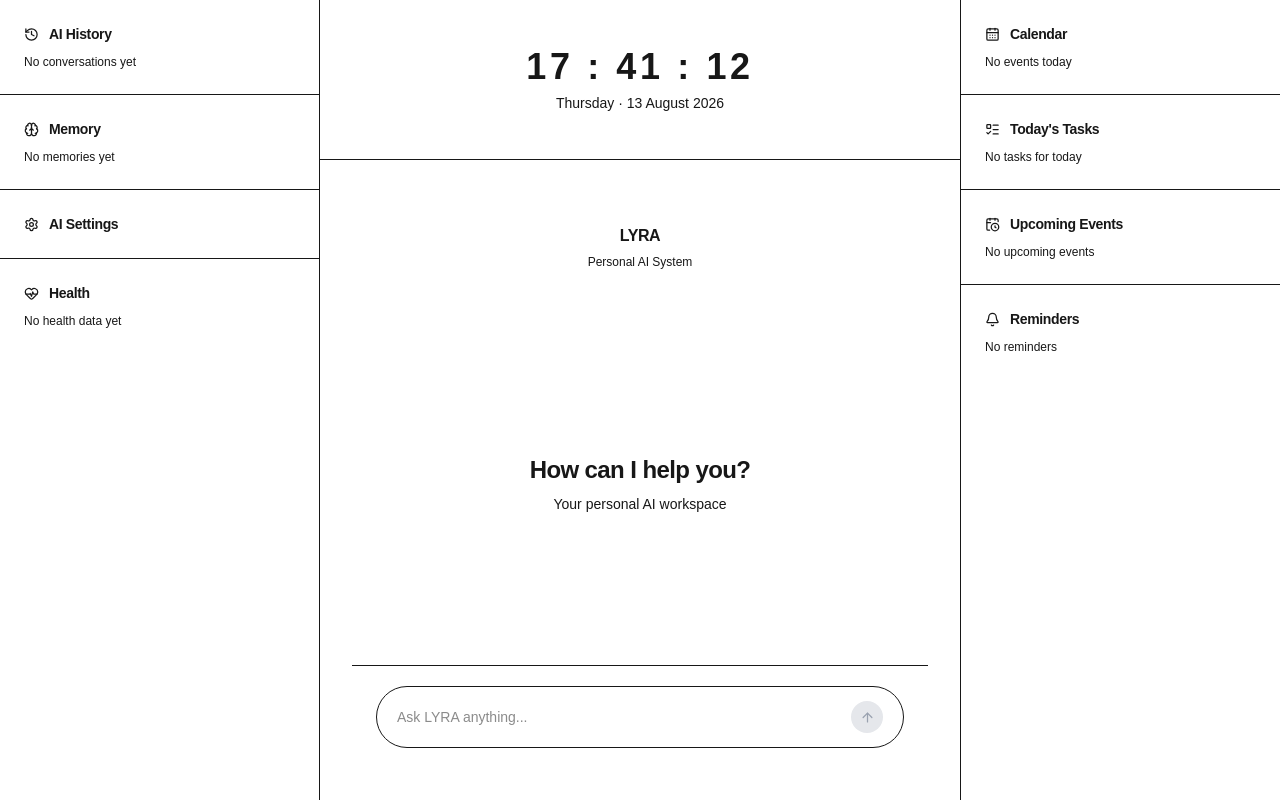
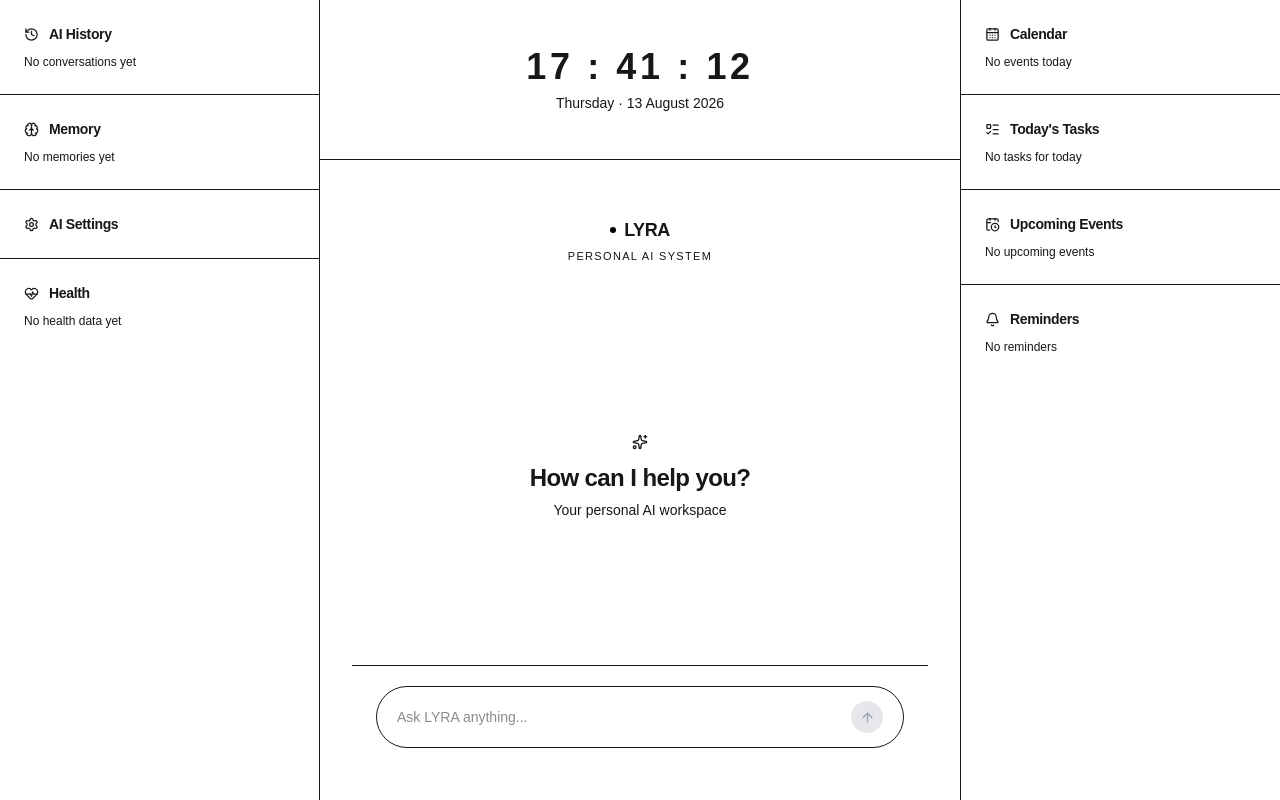
Before and after one commit to Aniketweb17/LifeOS, a Next.js app in the folder LifeOS/frontend/: page / in a window 1280 px wide. Built offline with nearby package versions, Linux system fonts and the light colour scheme.

Commit message:
updated Header UI

```diff
--- a/LifeOS/frontend/components/Layout/lyra-workspace.tsx
+++ b/LifeOS/frontend/components/Layout/lyra-workspace.tsx
@@ -2,6 +2,7 @@
 "use client";
 
 import { useEffect, useRef, useState } from "react";
+import { Sparkles } from "lucide-react";
 import { LyraCommandBar } from "./lyra-command-bar";
 
 type ConversationRole = "user" | "lyra";
@@ -14,8 +15,8 @@ type ConversationMessage = {
 
 export default function LyraWorkspace() {
   const [messages, setMessages] = useState<ConversationMessage[]>([]);
-  const messagesEndRef = useRef<HTMLDivElement | null>(null);
   const hasMessages = messages.length > 0;
+  const messagesEndRef = useRef<HTMLDivElement>(null);
 
   useEffect(() => {
     messagesEndRef.current?.scrollIntoView({ behavior: "smooth" });
@@ -32,11 +33,19 @@ export default function LyraWorkspace() {
 
   return (
     <div className="flex h-full w-full min-w-0 flex-col">
-      <div className="flex shrink-0 flex-col items-center gap-1.5 px-6 py-8">
-        <span className="font-display text-base font-semibold tracking-tight text-text">
+      <div className="flex shrink-0 flex-col items-center gap-1 px-6 py-6">
+        <div className="flex items-center gap-2">
+          <span
+  className="h-1.5 w-1.5 shrink-0 rounded-full bg-black"
+  aria-hidden="true"
+/>
+          <span className="font-display text-lg font-semibold tracking-tight text-text">
             LYRA
           </span>
-        <span className="text-xs text-faint">Personal AI System</span>
+        </div>
+        <span className="text-[11px] font-medium uppercase tracking-[0.12em] text-faint">
+          Personal AI System
+        </span>
       </div>
 
       <div className="flex min-h-0 flex-1 flex-col overflow-y-auto px-6">
@@ -61,11 +70,14 @@ export default function LyraWorkspace() {
             <div ref={messagesEndRef} />
           </div>
         ) : (
-          <div className="flex flex-1 flex-col items-center justify-center gap-2 text-center">
+          <div className="flex flex-1 flex-col items-center justify-center gap-3 text-center">
+            <Sparkles size={16} className="text-faint" aria-hidden="true" />
+            <div className="flex flex-col gap-1.5">
               <p className="font-display text-xl font-semibold tracking-tight text-text sm:text-2xl">
                 How can I help you?
               </p>
               <p className="text-sm text-faint">Your personal AI workspace</p>
+            </div>
           </div>
         )}
       </div>
```
Lines whose indentation alone changed are shown as unchanged.
